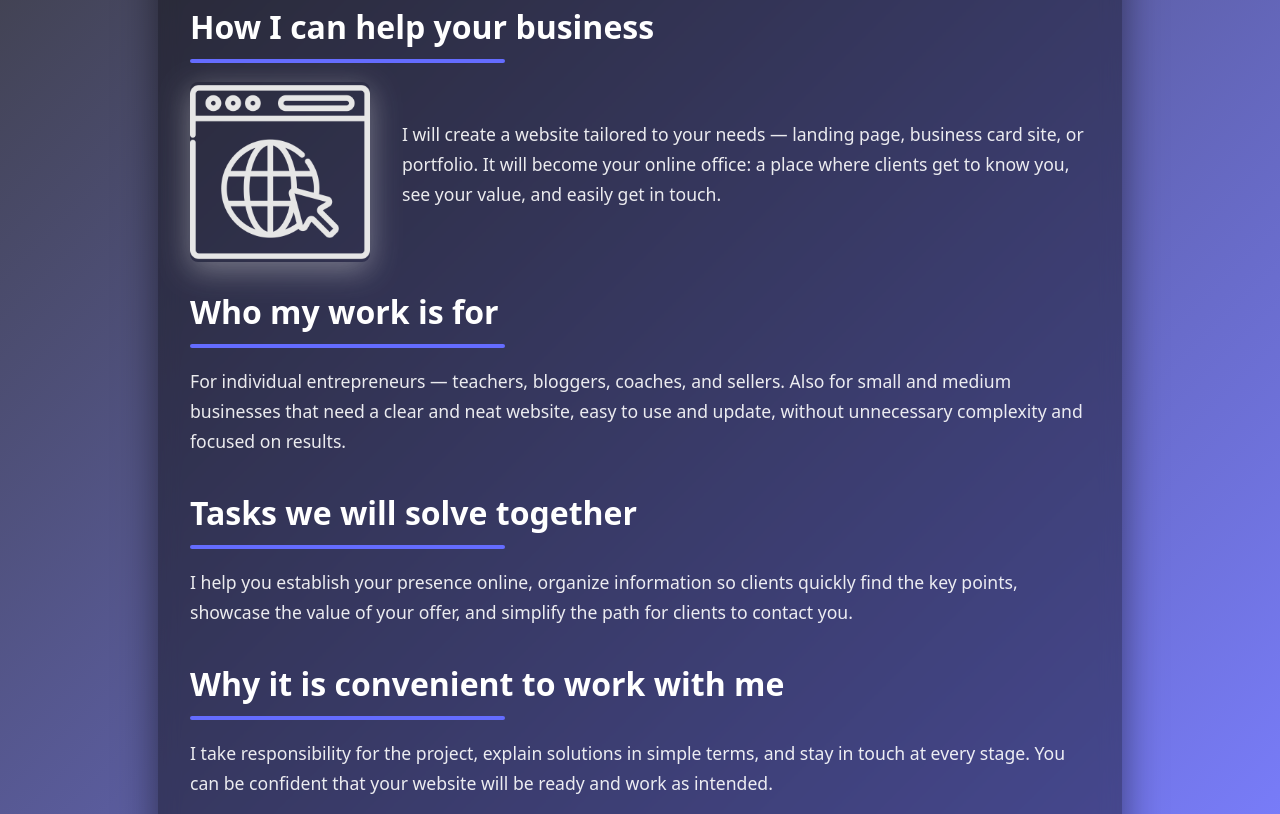
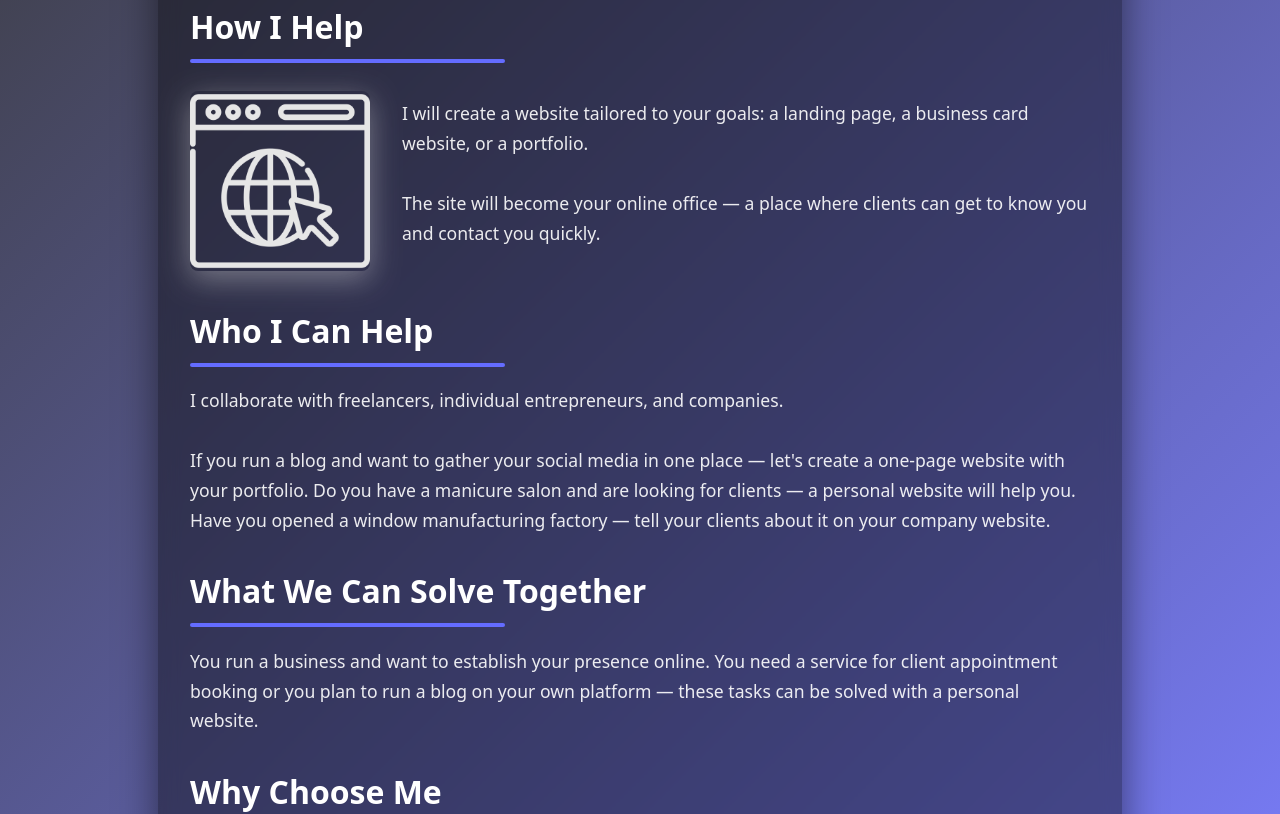
Before and after one commit to TAndrei17/tandreipro-page, a React (Vite) app: page /services in a window 1280 px wide. Shown: the part 340-1154 px from the top of the page. Built offline with nearby package versions, Linux system fonts and the light colour scheme.

Commit message:
chore: update texts

```diff
--- a/src/components/services/SectionStyle.css
+++ b/src/components/services/SectionStyle.css
@@ -76,6 +76,7 @@
 	line-height: 1.7;
 	margin-bottom: 1.8em;
 	color: rgba(255, 255, 255, 0.9);
+	white-space: pre-line;
 }
 
 @media (max-width: 768px) {
--- a/src/localization/en.ts
+++ b/src/localization/en.ts
@@ -37,19 +37,19 @@ const en = {
 			mobile: 'Mobile Apps',
 			maintain: 'Project Support',
 
-			helpTitle: 'How I can help your business',
-			targetClientsTitle: 'Who my work is for',
-			tasksTitle: 'Tasks we will solve together',
-			whyWorkWithMeTitle: 'Why it is convenient to work with me',
+			helpTitle: 'How I Help',
+			targetClientsTitle: 'Who I Can Help',
+			tasksTitle: 'What We Can Solve Together',
+			whyWorkWithMeTitle: 'Why Choose Me',
 
 			webHelp:
-				'I will create a website tailored to your needs — landing page, business card site, or portfolio. It will become your online office: a place where clients get to know you, see your value, and easily get in touch.',
+				'I will create a website tailored to your goals: a landing page, a business card website, or a portfolio.\n\nThe site will become your online office — a place where clients can get to know you and contact you quickly.',
 			webClients:
-				'For individual entrepreneurs — teachers, bloggers, coaches, and sellers. Also for small and medium businesses that need a clear and neat website, easy to use and update, without unnecessary complexity and focused on results.',
+				"I collaborate with freelancers, individual entrepreneurs, and companies.\n\nIf you run a blog and want to gather your social media in one place — let's create a one-page website with your portfolio. Do you have a manicure salon and are looking for clients — a personal website will help you. Have you opened a window manufacturing factory — tell your clients about it on your company website.",
 			webTasks:
-				'I help you establish your presence online, organize information so clients quickly find the key points, showcase the value of your offer, and simplify the path for clients to contact you.',
+				'You run a business and want to establish your presence online. You need a service for client appointment booking or you plan to run a blog on your own platform — these tasks can be solved with a personal website.',
 			webWhyMe:
-				'I take responsibility for the project, explain solutions in simple terms, and stay in touch at every stage. You can be confident that your website will be ready and work as intended.',
+				'I take full responsibility for the project, explain decisions in simple terms, and am always available at every stage of the work. You can be sure that your website will be ready and function exactly as intended.',
 		},
 
 		entites: {
--- a/src/localization/es.ts
+++ b/src/localization/es.ts
@@ -37,19 +37,19 @@ const es = {
 			mobile: 'Aplicaciones móviles',
 			maintain: 'Apoyo a proyectos',
 
-			helpTitle: 'Cómo puedo ayudar a tu negocio',
-			targetClientsTitle: 'Para quién es mi trabajo',
-			tasksTitle: 'Tareas que resolveremos juntos',
-			whyWorkWithMeTitle: 'Por qué es conveniente trabajar conmigo',
+			helpTitle: 'Cómo Ayudo',
+			targetClientsTitle: 'A Quién Puedo Ayudar',
+			tasksTitle: 'Qué Podemos Resolver Juntos',
+			whyWorkWithMeTitle: 'Por Qué Elegirme',
 
 			webHelp:
-				'Crearé un sitio web adaptado a tus necesidades: página de aterrizaje, sitio tipo tarjeta de presentación o portafolio. Será tu oficina en línea: un lugar donde los clientes te conocen, ven tu valor y se comunican fácilmente.',
+				'Crearé un sitio web adaptado a tus objetivos: una landing page, un sitio web corporativo o un portafolio.\n\nEl sitio se convertirá en tu oficina online, un lugar donde los clientes podrán conocerte y ponerse en contacto contigo rápidamente.',
 			webClients:
-				'Para emprendedores individuales — profesores, bloggers, entrenadores y vendedores. También para pequeñas y medianas empresas que necesitan un sitio web claro y ordenado, fácil de usar y actualizar, sin complejidad innecesaria y enfocado en resultados.',
+				'Colaboro con profesionales independientes, autónomos y empresas.\n\nSi tienes un blog y quieres reunir tus redes sociales en un solo lugar — hagamos un sitio web de una sola página con tu portafolio. ¿Tienes un salón de manicura y buscas clientes? — un sitio web personal te ayudará. ¿Has abierto una fábrica de ventanas? — cuéntaselo a tus clientes en el sitio web de tu empresa.',
 			webTasks:
-				'Te ayudo a establecer tu presencia en línea, organizar la información para que los clientes encuentren rápidamente lo más importante, mostrar el valor de tu oferta y facilitar el contacto de los clientes contigo.',
+				'Tienes un negocio y quieres darte a conocer en Internet. Necesitas un servicio para que los clientes puedan reservar citas o planeas mantener un blog en tu propia plataforma — estas tareas se pueden resolver con un sitio web personal.',
 			webWhyMe:
-				'Asumo la responsabilidad del proyecto, explico las soluciones en términos simples y estoy siempre disponible en todas las etapas del trabajo. Puedes estar seguro de que tu sitio web estará listo y funcionará como se planeó.',
+				'Asumo toda la responsabilidad del proyecto, explico las decisiones de manera sencilla y estoy siempre disponible en todas las etapas del trabajo. Puedes estar seguro de que tu sitio web estará listo y funcionará exactamente como se planeó.',
 		},
 
 		entites: {
--- a/src/localization/ru.ts
+++ b/src/localization/ru.ts
@@ -37,17 +37,17 @@ const ru = {
 			mobile: 'Мобильные приложения',
 			maintain: 'Поддержка проектов',
 
-			helpTitle: 'Как я могу помочь вашему бизнесу',
-			targetClientsTitle: 'Для кого подходит моя работа',
-			tasksTitle: 'Задачи, которые мы решим вместе',
-			whyWorkWithMeTitle: 'Почему со мной удобно работать',
+			helpTitle: 'Как помогаю',
+			targetClientsTitle: 'Кому буду полезен',
+			tasksTitle: 'Какие задачи решим вместе',
+			whyWorkWithMeTitle: 'Почему выбирают меня',
 
 			webHelp:
-				'Создам сайт под ваши задачи — лендинг, сайт-визитку или портфолио. Это станет вашим онлайн-офисом: место, где клиенты знакомятся с вами, видят ценность и легко связываются для работы.',
+				'Создам сайт под ваши задачи: лендинг, сайт-визитку или портфолио.\n\nСайт станет вашим онлайн-офисом — местом, где клиенты смогут знакомиться с вами и быстро связываться.',
 			webClients:
-				'Частным предпринимателям — преподавателям, блогерам, тренерам и продавцам. А также малому и среднему бизнесу, которому нужен понятный и аккуратный сайт, который легко использовать и обновлять, без лишней сложности и с фокусом на результат.',
+				'Сотрудничаю с частыми лицами, индивидуальными предпринимателями и компаниями.\n\nВы ведете блог и хотите собрать социальные сети в одном месте — давайте сделаем одностраничный сайт с вашим потфолио. У вас маникюрный салон и вы ищете клиентов — персональный сайт вам поможет. Вы открыли фабрику по производству окон — расскажите об этом на сайте фирмы.',
 			webTasks:
-				'Помогу заявить о себе в сети, структурировать информацию так, чтобы клиенты быстро находили главное, показать ценность вашего предложения и упростить путь клиента к контакту с вами.',
+				'Вы ведёте бизнес и хотите заявить о себе в интернете. вам нужен сервис для записи клиентов на прием или вы планируете вести блог на личной платформе — эти задачи можно решить с помощью персонального сайта.',
 			webWhyMe:
 				'Беру ответственность за проект, объясняю решения простым языком и всегда на связи на всех этапах работы. Вы точно знаете, что ваш сайт будет готов и работать так, как задумано.',
 		},
```
